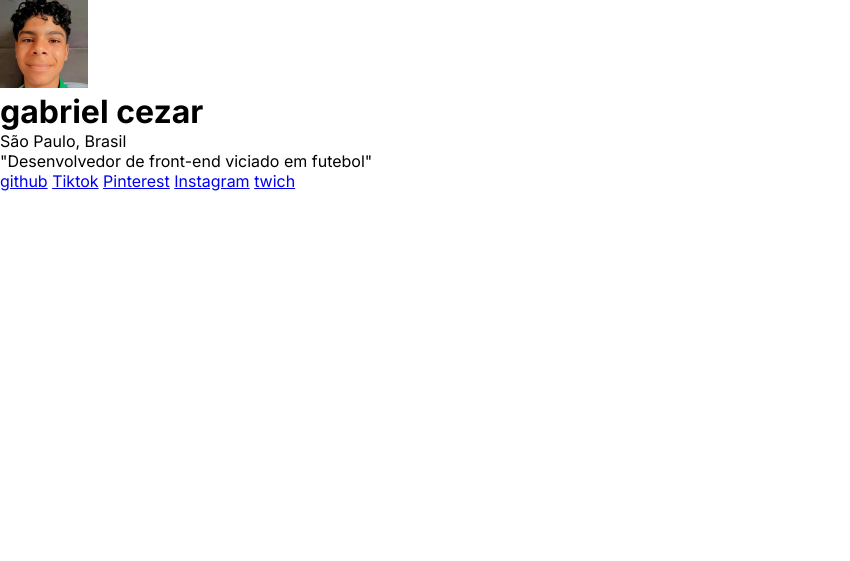
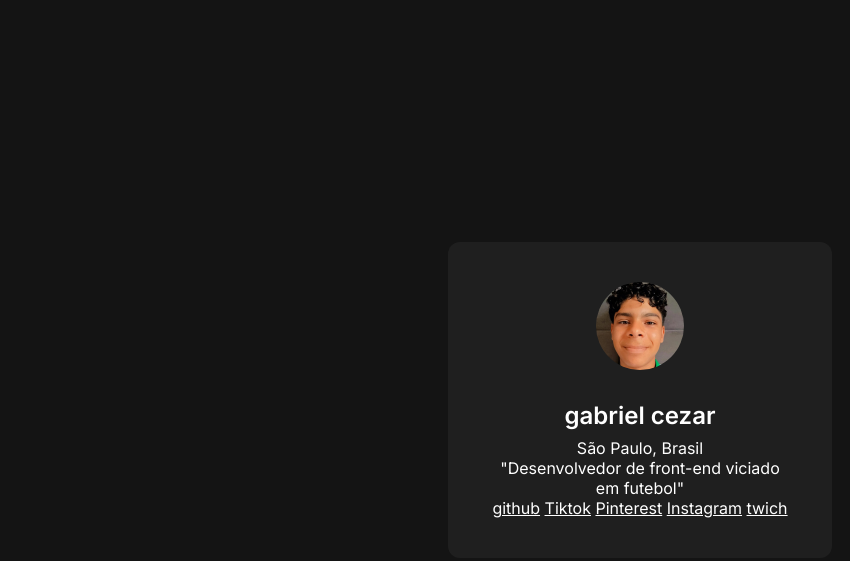
Before and after one commit to bielcezar/-MEUS-LINKS-1, a plain HTML site: page index.html in a window 1280 px wide. Shown: the whole page, without its empty margins (0-850 px from the left). Drawn offline with Linux system fonts and the light colour scheme.

Commit message:
continuação de desenvolvimento do CSS e alteração de um parágrafo  do HTML para strong

```diff
--- a/style.css
+++ b/style.css
@@ -4,3 +4,35 @@
     box-sizing: border-box;
     font-family: "Inter", sans-serif;
 }
+
+body {
+    background-color: #141414;
+    height: 100vh;
+    display: flex;
+    justify-content: center;
+    align-items: center;
+
+}
+div{
+    background-color: #1F1F1F;
+    width: 384px;
+    padding: 40px;
+    text-align: center;
+    border-radius: 12px;
+    }
+
+h1, p, a {
+    color:#fff;
+}
+
+    div img {
+        border-radius: 50%;
+        margin-bottom: 24px;
+    }
+    div h1 {
+        font-size: 24px;
+        line-height: 36px;
+        font-weight: 600;
+        margin-bottom: 4px;
+
+    }
```
